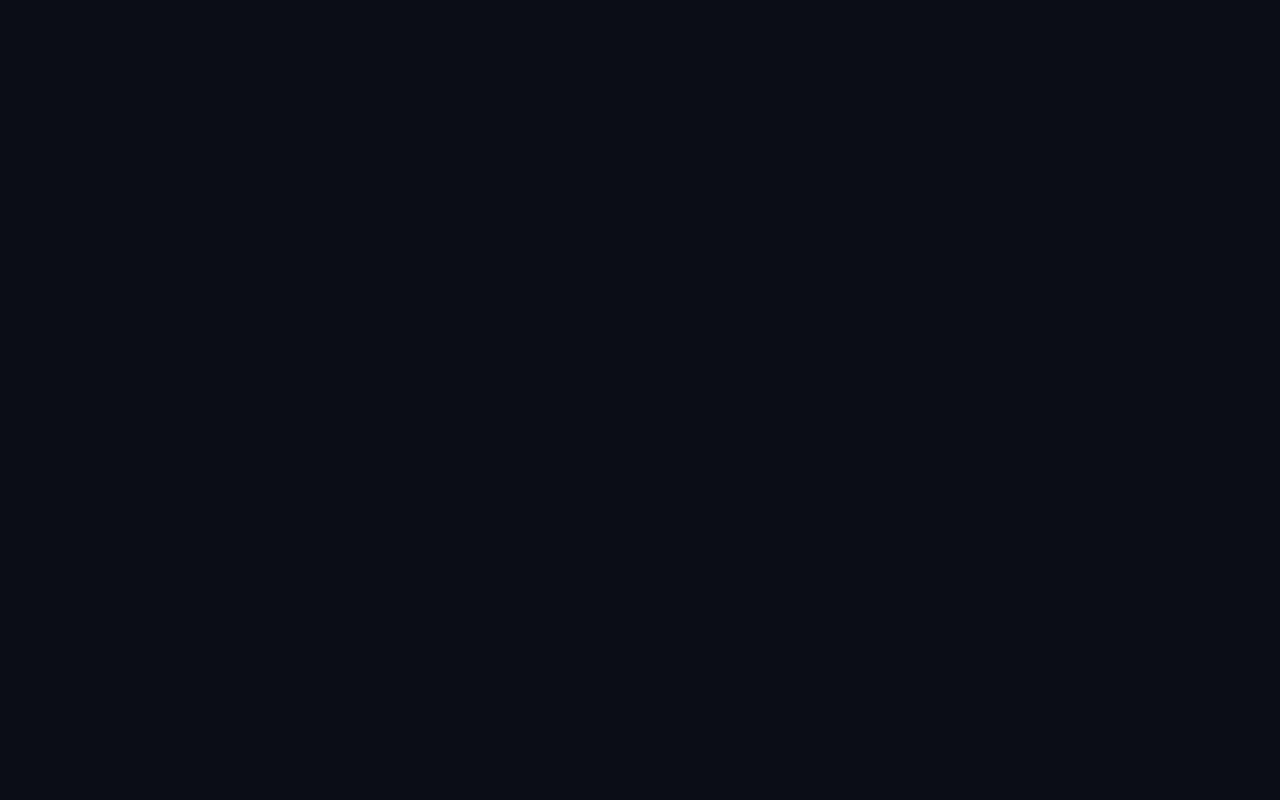
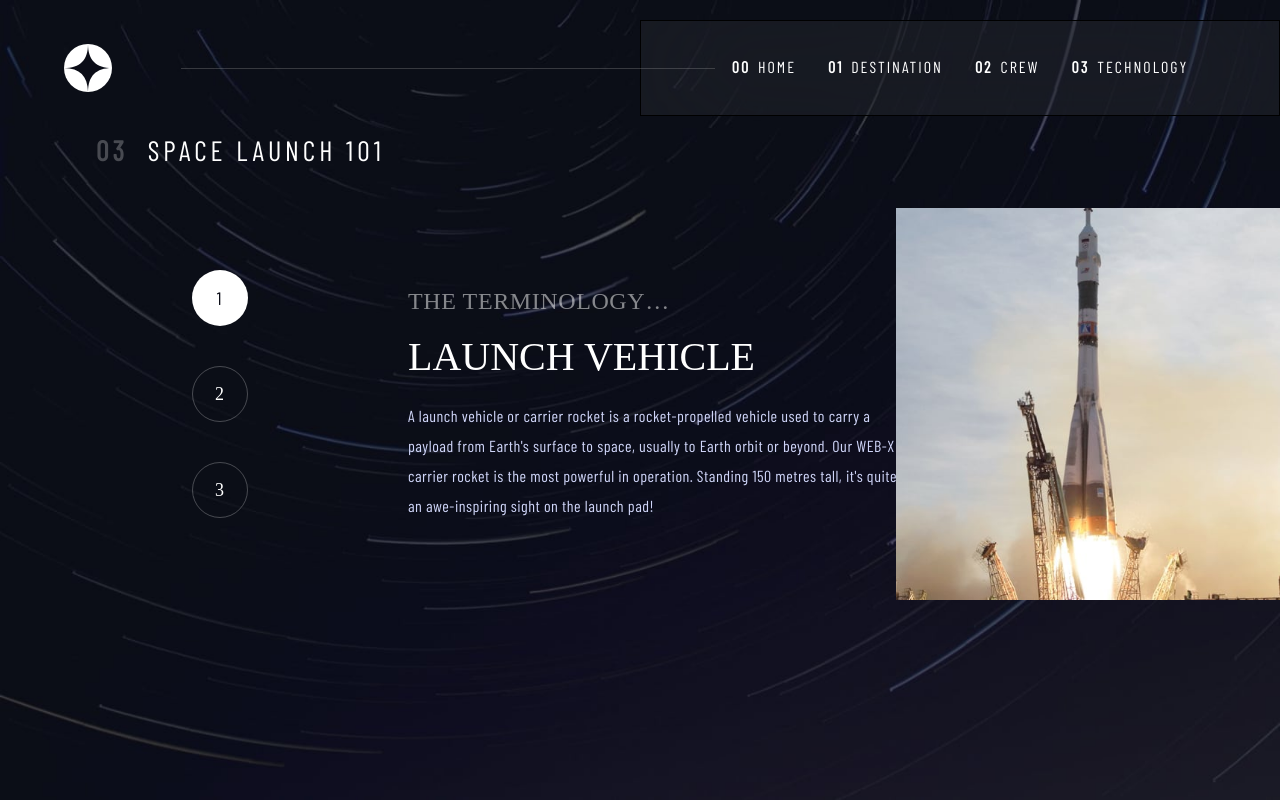
Before and after one commit to JuanJo5433/Space-Tourism-WebSite, a React (Vite) app: page /technology in a window 1280 px wide. Before the commit this address had no page. Built offline with nearby package versions, Linux system fonts and the light colour scheme.

Commit message:
feat: add a complete TechnologyPage component with dynamic selection of technologies and transitions

```diff
--- a/src/App.jsx
+++ b/src/App.jsx
@@ -5,6 +5,7 @@ import HomePage from './pages/HomePage';
 import DestinationPage from './pages/DestinationPage';
 import PageTransition from './components/PageTransition';
 import CrewPage from './pages/CrewPage';
+import TechnologyPage from './pages/TechnologyPage';
 
 function App() {
   const location = useLocation();
@@ -37,6 +38,14 @@ function App() {
               </PageTransition>
             }
           />
+          <Route
+            path="/technology"
+            element={
+              <PageTransition>
+                <TechnologyPage />
+              </PageTransition>
+            }
+          />
         </Routes>
       </AnimatePresence>
     </div>
--- a/src/components/navigations/Navigation.jsx
+++ b/src/components/navigations/Navigation.jsx
@@ -21,7 +21,7 @@ const options = [
     label: "CREW"
   },
   {
-    href: "#",        // Placeholder path for Technology
+    href: "technology",        // Placeholder path for Technology
     number: "03",
     label: "TECHNOLOGY"
   },
--- /dev/null
+++ b/src/components/technology/Technology.jsx
@@ -0,0 +1,116 @@
+import { AnimatePresence, motion } from 'framer-motion';
+import React from 'react';
+
+const fadeOnly = {
+  initial: { opacity: 0 },
+  animate: { opacity: 1 },
+  exit: { opacity: 0 },
+  transition: { duration: 0.5 },
+};
+
+const Technology = ({ images, name, description, setSelectOption, options }) => {
+  return (
+    <>
+      {/* Header solo visible en XL */}
+      <header className="xl:flex text-[var(--white)] xl:text-[28px] hidden xl:ml-24">
+        <p className="text-preset-5 text-[var(--white)]/25 font-bold">03</p>
+        <h3 className="text-preset-5 ml-5">SPACE LAUNCH 101</h3>
+      </header>
+
+      <main className="flex flex-col xl:flex-row items-center mt-10 md:mt-0 text-[var(--white)] xl:ml-32">
+        {/* Header móvil/tablet */}
+        <header className="xl:hidden flex justify-center md:justify-start text-preset-6 md:text-preset-6 mb-8 md:mb-10">
+          <p className="text-preset-6 text-[var(--white)]/25 font-bold">03</p>
+          <h3 className="text-preset-6 ml-4">SPACE LAUNCH 101</h3>
+        </header>
+
+        {/* Contenedor principal */}
+        <div className="w-full xl:flex xl:flex-row-reverse relative">
+          {/* Sección de imagen */}
+          <div className="xl:w-1/3 flex justify-center relative z-0">
+            <div className="relative w-full h-[170px] md:h-[310px] xl:h-[480px] z-0">
+              <AnimatePresence mode="wait">
+                {images?.portrait && (
+                  <motion.img
+                    key={`portrait-${images.portrait}`}
+                    src={images.portrait}
+                    alt={name}
+                    initial="initial"
+                    animate="animate"
+                    exit="exit"
+                    transition={{ duration: 0.5 }}
+                    variants={fadeOnly}
+                    className="hidden xl:block w-full h-full object-contain z-0"
+                  />
+                )}
+
+                {images?.landscape && (
+                  <motion.img
+                    key={`landscape-${images.landscape}`}
+                    src={images.landscape}
+                    alt={name}
+                    initial="initial"
+                    animate="animate"
+                    exit="exit"
+                    transition={{ duration: 0.5 }}
+                    variants={fadeOnly}
+                    className="block xl:hidden w-full h-full object-contain z-0"
+                  />
+                )}
+              </AnimatePresence>
+            </div>
+          </div>
+
+          {/* Contenido textual */}
+          <section className="xl:w-2/3 flex flex-col xl:flex-row items-center mt-8 md:mt-12 xl:mt-0">
+            {/* Navegación */}
+            <nav className="flex justify-center mb-5 md:mt-24 xl:justify-start md:mx-16 xl:mt-0 z-10 relative">
+              <ul className="flex gap-x-4 text-preset-8 md:text-preset-4 xl:flex-col xl:items-center xl:gap-y-10">
+                {options.map((option, index) => {
+                  const isActive = option.toLowerCase() === name.toLowerCase();
+                  return (
+                    <li key={option}>
+                      <button
+                        onClick={() => setSelectOption(option)}
+                        className={`w-10 h-10 md:w-14 md:h-14 rounded-full border border-[var(--white)]/25 text-[18px] font-medium transition-colors duration-500 ease-linear cursor-pointer
+                          ${isActive ? 'bg-[var(--white)] text-[var(--blue-dark)]' : 'text-preset-4 hover:border-[var(--white)]'}`}
+                        aria-label={`Select ${option}`}
+                      >
+                        {index + 1}
+                      </button>
+                    </li>
+                  );
+                })}
+              </ul>
+            </nav>
+
+            {/* Información técnica */}
+            <div className="text-center xl:text-left px-6 md:px-16 xl:px-0 xl:ml-24">
+              <AnimatePresence mode="wait">
+                <motion.div
+                  key={name}
+                  {...fadeOnly}
+                  className="min-h-[300px] md:min-h-[250px]"
+                >
+                  <h2 className="text-preset-4 text-[18px] md:text-[24px] md:my-3 text-[var(--white)]/50 uppercase tracking-wide">
+                    The Terminology…
+                  </h2>
+
+                  <h2 className="text-preset-3 text-[24px] md:text-[40px] md:my-3 uppercase">
+                    {name}
+                  </h2>
+
+                  <p className="text-preset-9 text-[var(--blue-light)] text-[15px] leading-[30px] md:text-[16px] xl:w-[500px] mt-4">
+                    {description}
+                  </p>
+                </motion.div>
+              </AnimatePresence>
+            </div>
+          </section>
+        </div>
+      </main>
+    </>
+  );
+};
+
+export default Technology;
--- /dev/null
+++ b/src/pages/TechnologyPage/index.jsx
@@ -0,0 +1,59 @@
+import React, { useState } from 'react'
+import Navigation from '../../components/navigations/Navigation'
+import Technology from '../../components/technology/Technology'
+const technologyData = [
+    {
+        name: "Launch vehicle",
+        images: {
+            portrait: "/technology/image-launch-vehicle-portrait.jpg",
+            landscape: "/technology/image-launch-vehicle-landscape.jpg"
+        },
+        description: "A launch vehicle or carrier rocket is a rocket-propelled vehicle used to carry a payload from Earth's surface to space, usually to Earth orbit or beyond. Our WEB-X carrier rocket is the most powerful in operation. Standing 150 metres tall, it's quite an awe-inspiring sight on the launch pad!"
+    },
+    {
+        name: "Spaceport",
+        images: {
+            portrait: "/technology/image-spaceport-portrait.jpg",
+            landscape: "/technology/image-spaceport-landscape.jpg"
+        },
+        description: "A spaceport or cosmodrome is a site for launching (or receiving) spacecraft, by analogy to the seaport for ships or airport for aircraft. Based in the famous Cape Canaveral, our spaceport is ideally situated to take advantage of the Earth’s rotation for launch."
+    },
+    {
+        name: "Space capsule",
+        images: {
+            portrait: "/technology/image-space-capsule-portrait.jpg",
+            landscape: "/technology/image-space-capsule-landscape.jpg"
+        },
+        description: "A space capsule is an often-crewed spacecraft that uses a blunt-body reentry capsule to reenter the Earth's atmosphere without wings. Our capsule is where you'll spend your time during the flight. It includes a space gym, cinema, and plenty of other activities to keep you entertained."
+    }
+]
+const TechnologyPage = () => {
+    const [selectOption, setSelectOption] = useState('Launch vehicle')
+
+    const filtered = technologyData.find(
+        technology => technology.name.toLowerCase() === selectOption.toLowerCase()
+    )
+
+    const options = technologyData.map(d => d.name.toLowerCase());
+    return (
+        <div
+            className="flex flex-col min-h-[100dvh] w-screen bg-no-repeat bg-center bg-cover
+      bg-[url('/technology/background-technology-mobile.jpg')]
+      sm:bg-[url('/technology/background-technology-tablet.jpg')]
+      xl:bg-[url('/technology/background-technology-desktop.jpg')]"
+        >
+            <Navigation />
+            {filtered && (
+                <Technology
+                    images={filtered.images}
+                    name={filtered.name}
+                    description={filtered.description}
+                    setSelectOption={setSelectOption}
+                    options={options}
+                />
+            )}
+        </div>
+    )
+}
+
+export default TechnologyPage
```
